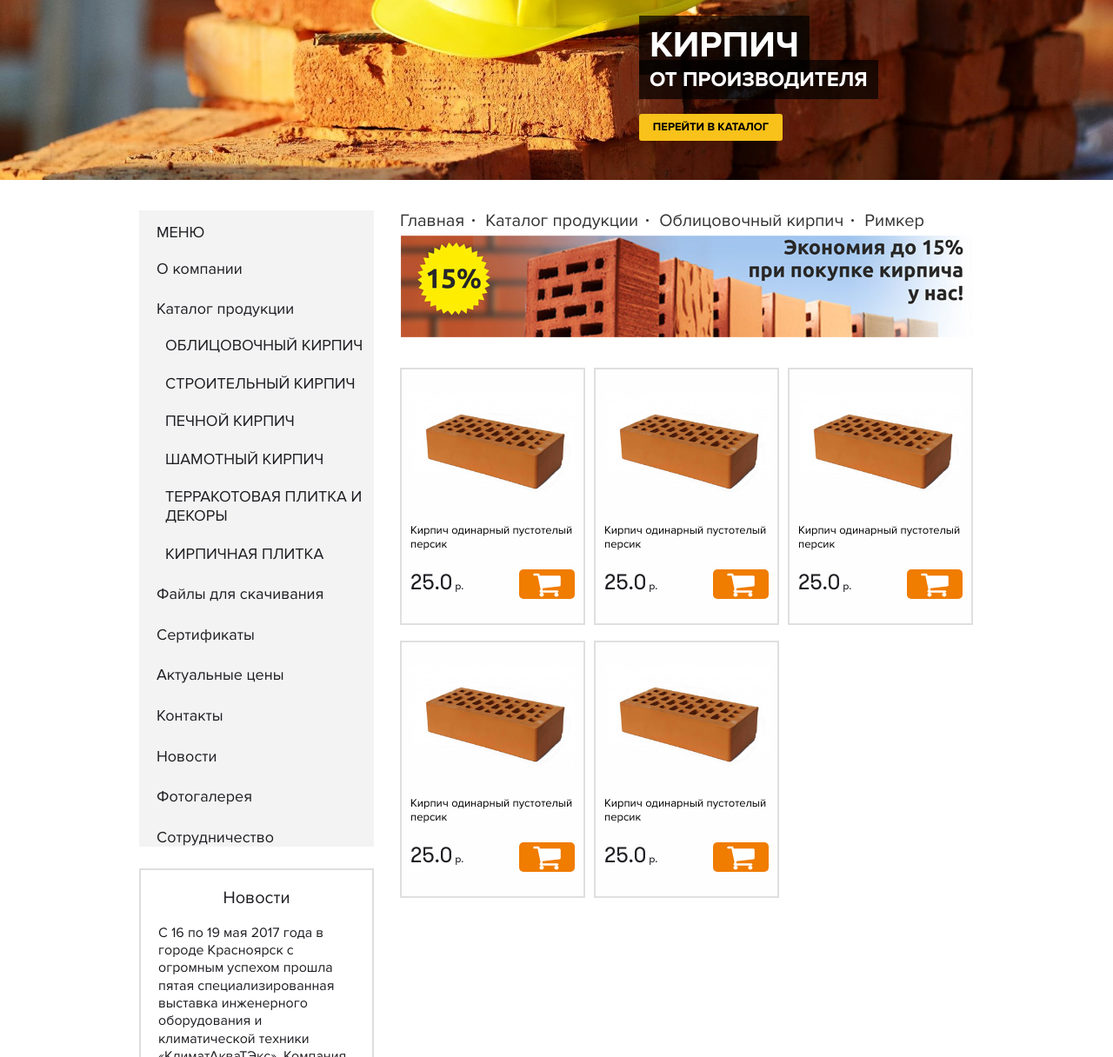
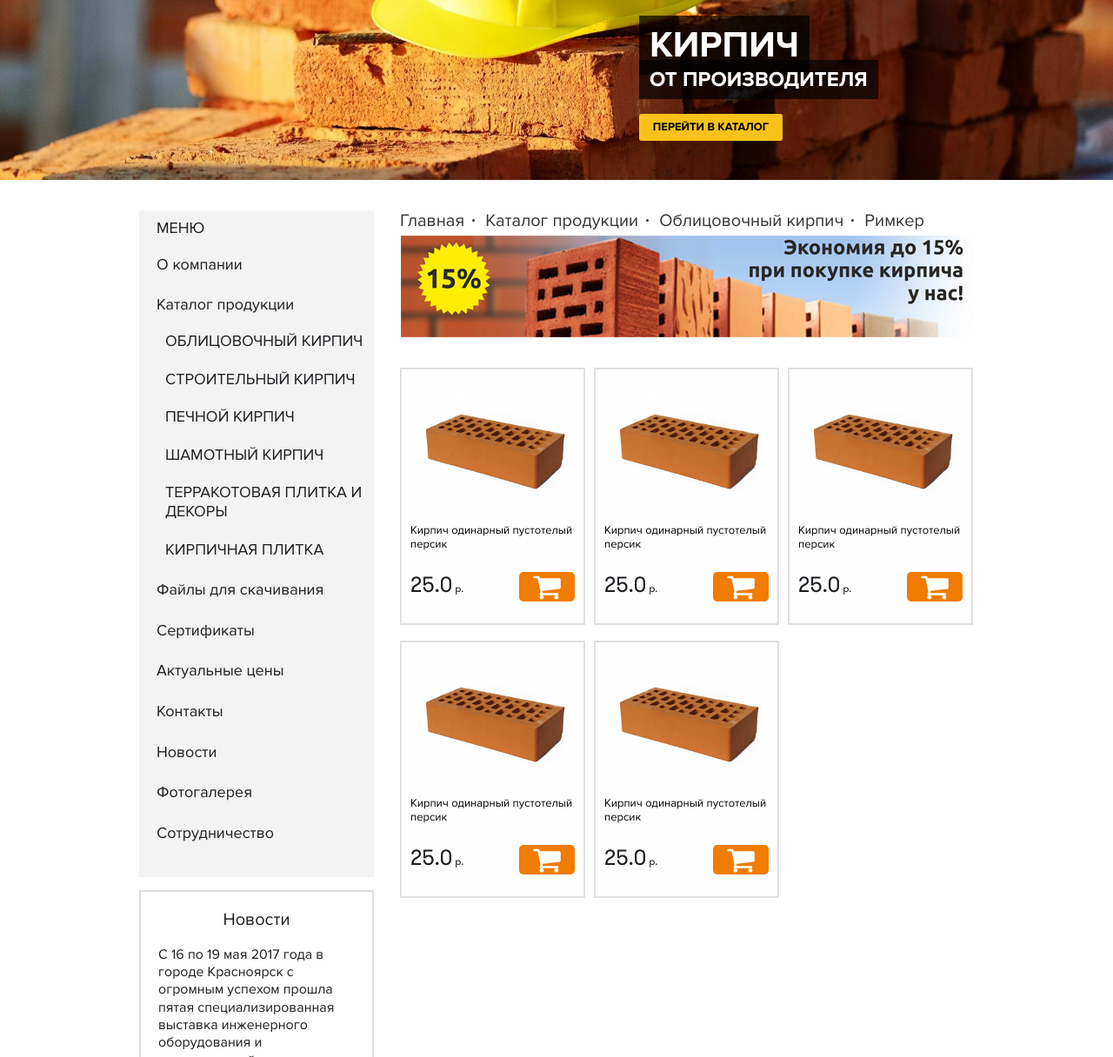
Before and after one commit to Verta-master/rimker, a plain HTML site: page catalog-internal.html in a window 1280 px wide. Shown: the part 438-1654 px from the top of the page at 87% size. Drawn offline with nearby package versions, Linux system fonts and the light colour scheme; files whose address does not match are found by name.

Commit message:
Update 2018-06-08T07:58:51.495Z

```diff
--- a/css/style.css
+++ b/css/style.css
@@ -574,7 +574,8 @@ input::placeholder {
 .sidebar__menu {
   width: 100%;
   margin-bottom: 15px;
-  padding-top: 15px;
+  padding-top: 10px;
+  padding-bottom: 15px;
   padding-right: 5px;
   padding-left: 20px;
   background-color: #f3f3f3;
@@ -693,7 +694,7 @@ input::placeholder {
 }
 .catalog__img img {
   max-height: 100%;
-  width: auto;
+  width: 100%;
 }
 .catalog__title {
   font-size: 13px;
@@ -735,9 +736,11 @@ input::placeholder {
   transition: ease-out 0.3s;
 }
 .catalog__cart img {
-  max-height: 100%;
+  height: 100%;
+  width: auto;
 }
 .catalog__wrap {
+  margin-top: auto;
   display: -ms-flexbox;
   display: flex;
   -ms-flex-pack: justify;
```
Also changed, not shown: css/style.min.css.
